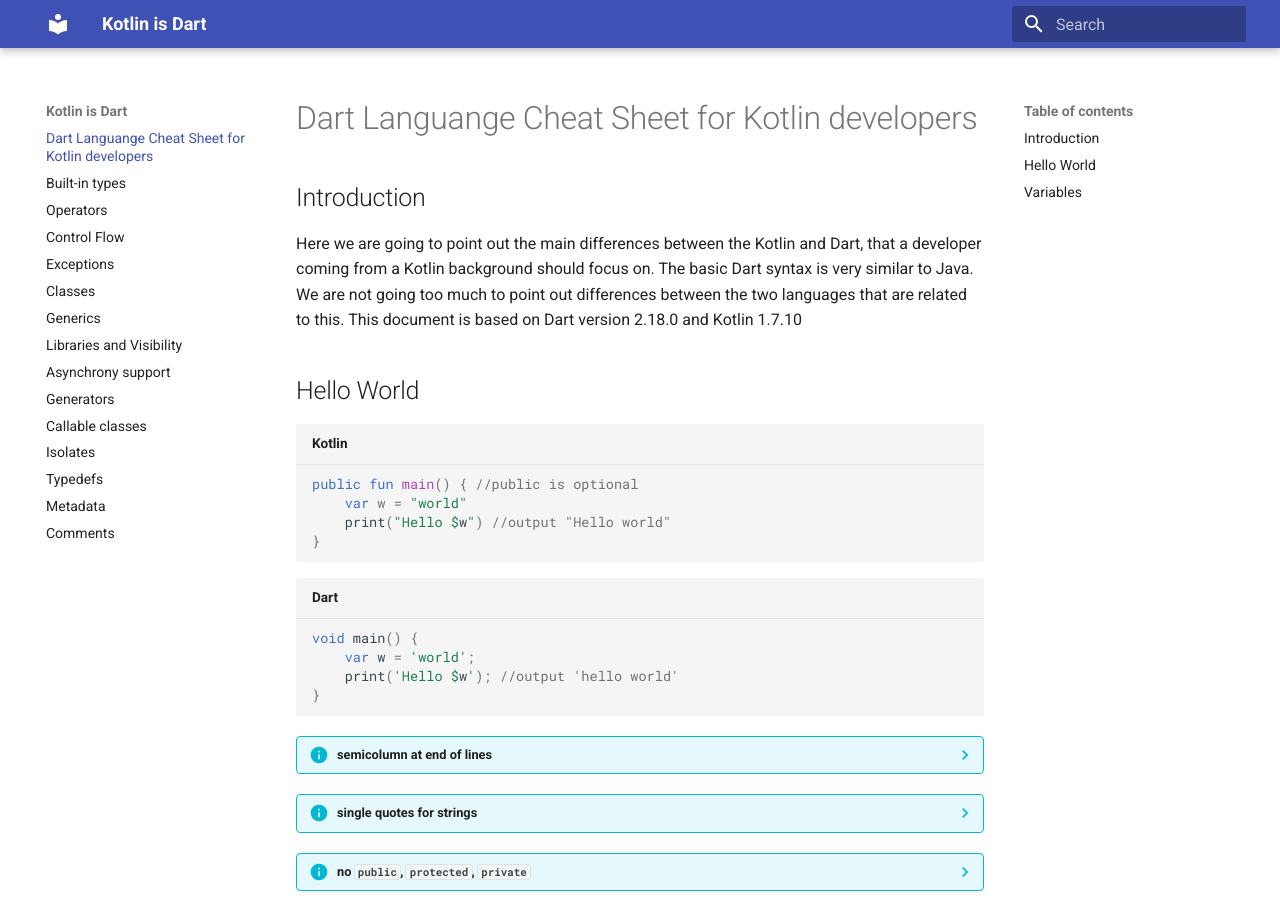
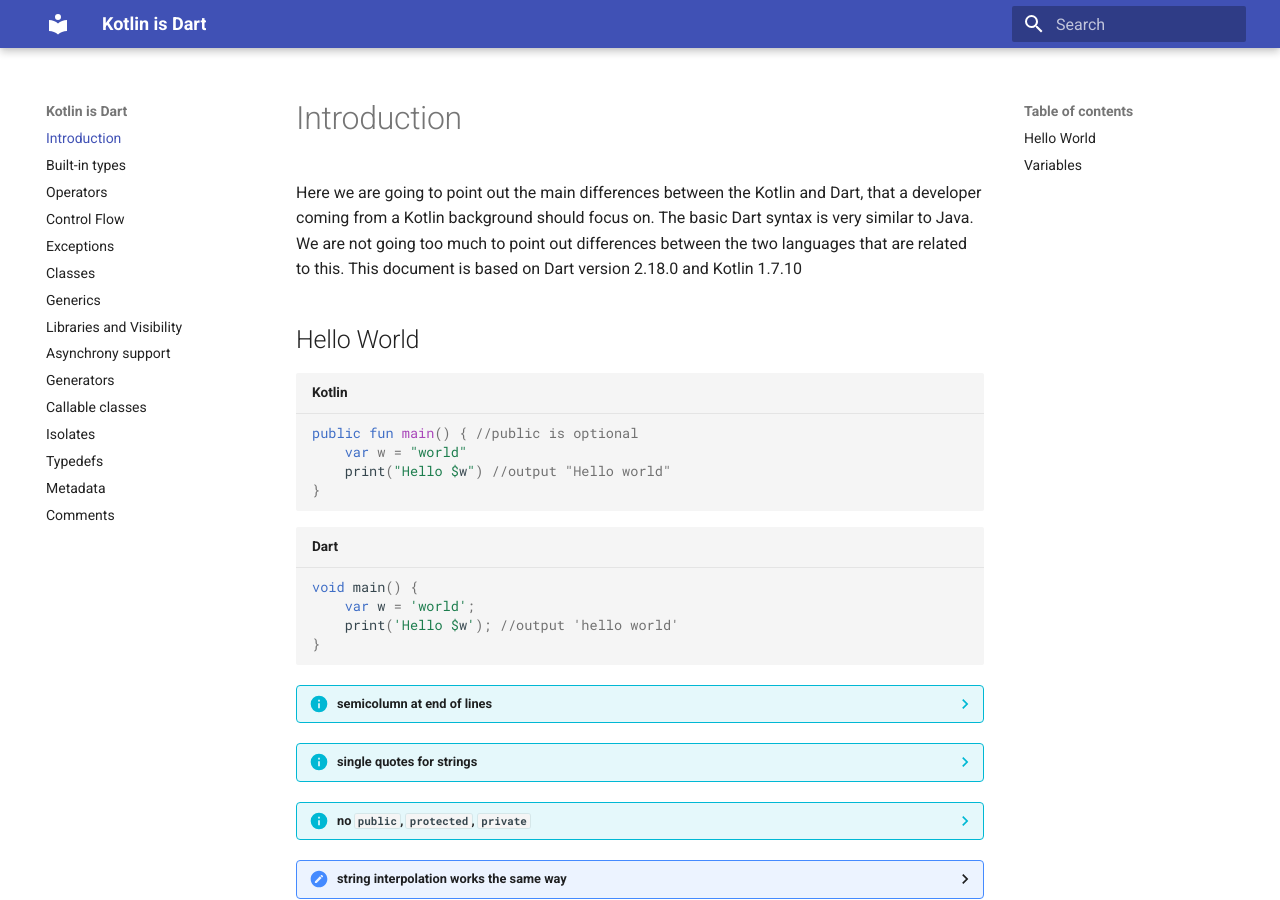
Before and after one commit to beyondeye/kotlin_is_dart, an MkDocs documentation site: the page built from docs/index.md, in a window 1280 px wide and 900 px high. Built offline with MkDocs 1.6.1 and Material for MkDocs 9.7.7, drawn with Linux system fonts in a browser that asks for light colours.

```diff
--- a/docs/index.md
+++ b/docs/index.md
@@ -1,6 +1,4 @@
-# Dart Languange Cheat Sheet for Kotlin developers
-
-## Introduction
+# Introduction
 Here we are going to point out the main differences between the Kotlin and Dart, that
 a developer coming from a Kotlin background should focus on.
 The basic Dart syntax is very similar to Java. We are not going too much to point out differences
```
